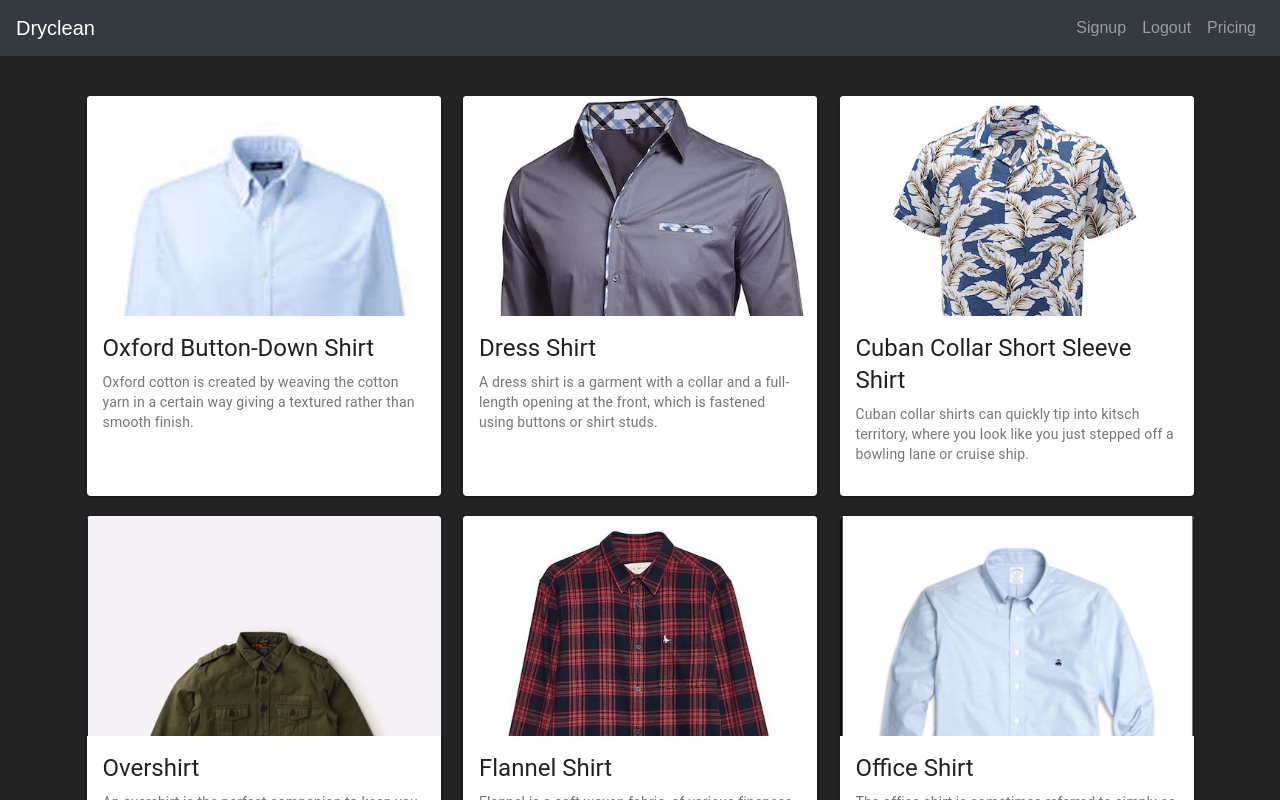
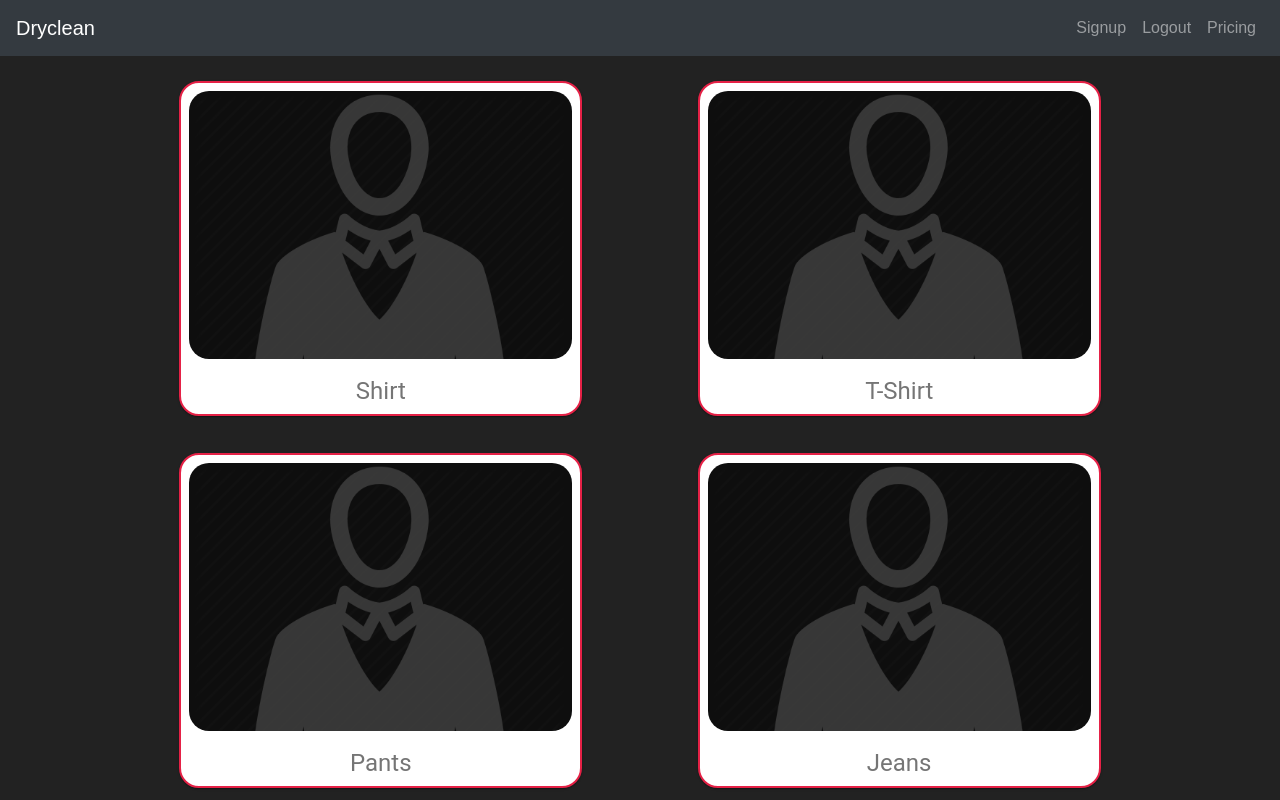
Before and after one commit to siddhesh156/dryclean, a React (Create React App) app: page /dashboard in a window 1280 px wide. Both pictures are taken after a click on the button "Men". Shown: the top 800 px of the page. Built offline with nearby package versions, Linux system fonts and the light colour scheme.

Commit message:
category added

```diff
--- /dev/null
+++ b/src/Component/GenderCategory/GenderCategory.css
@@ -0,0 +1,40 @@
+
+.selectContainerCategory{
+    height: 100%;
+    width: 100%;
+    display: flex;
+    background: transparent;
+    justify-content: center;
+}
+
+.productCardScreenCategory{
+    height: 100%;
+    width: 90%;
+   justify-content: space-evenly;
+    display: flex;
+    flex-wrap: wrap;
+
+    background: transparent;
+}
+
+.productCardCategory{
+    height: 45%;
+   width: 35%;
+  border: 2px #e52146 solid;
+  padding: 8px;
+  margin-top: 25px;
+
+}
+
+
+
+.productCard2Category{
+    height: 85%;
+    width: 70%;
+
+
+}
+
+.productCardMediaCategory{
+    height: 100%;
+}
--- /dev/null
+++ b/src/Component/GenderCategory/GenderCategory.js
@@ -0,0 +1,81 @@
+import React, { useState }  from 'react';
+import Card from '@material-ui/core/Card';
+import CardActionArea from '@material-ui/core/CardActionArea';
+import CardContent from '@material-ui/core/CardContent';
+import CardMedia from '@material-ui/core/CardMedia';
+import Typography from '@material-ui/core/Typography';
+import './GenderCategory.css'
+import { useSelector, useDispatch } from 'react-redux'
+
+
+import img1 from '../../images/Gender/Men.png';
+import img2 from '../../images/Gender/Women.png';
+
+
+const GenderCategory = () => {
+    const dispatch = useDispatch()
+    const categoryArray = [ { id: 1, title: "Shirt", img: img1 },
+    { id: 1, title: "T-Shirt", img: img1 },
+    { id: 1, title: "Pants", img: img1 },
+    { id: 1, title: "Jeans", img: img1 },
+]
+
+
+    const submit = (e) =>{
+        console.log("g nsmes",e.target.title)
+        switch(e.target.title){
+            case "Shirt":
+                dispatch({ type: "GENDER_TYPE", genderType: "product" })
+                dispatch({ type: "CATEGORY_TYPE", categoryType: e.target.title })
+                break;
+            case "T-Shirt":
+                dispatch({ type: "GENDER_TYPE", genderType: "product" })
+                dispatch({ type: "CATEGORY_TYPE", categoryType: e.target.title })
+                break;
+            case "Pants":
+                dispatch({ type: "GENDER_TYPE", genderType: "product" })
+                dispatch({ type: "CATEGORY_TYPE", categoryType: e.target.title })
+                break;
+            case "Jeans":
+                dispatch({ type: "GENDER_TYPE", genderType: "product" })
+                dispatch({ type: "CATEGORY_TYPE", categoryType: e.target.title })
+                break;
+            default : null
+                break;
+
+        }
+
+    }
+
+    return(
+        <div className="selectContainerCategory">
+             <div className="productCardScreenCategory">
+            {
+              categoryArray.map((n)=>( <Card className="productCardCategory" style={{borderRadius: "20px"}}>
+                <CardActionArea className="productCard2Category">
+                    <CardMedia
+                    className="productCardMediaCategory"
+                    image={img1}
+                    title={n.title}
+                    name={n.title}
+                    style={{backgroundPosition: "top", borderRadius: "20px"}}
+                    onClick={(e)=>submit(e)}
+                    />
+                    <CardContent>
+                    <Typography gutterBottom align="center" color="textSecondary" variant="h5" component="h2">
+                    {n.title}
+                    </Typography>
+                    </CardContent>
+                    </CardActionArea>
+
+                </Card>
+
+            ))
+
+            }
+            </div>
+        </div>
+    )
+}
+
+export default GenderCategory;
--- a/src/Component/Product/Product.js
+++ b/src/Component/Product/Product.js
@@ -1,4 +1,6 @@
 import React, { useState }  from 'react';
+import { useSelector, useDispatch } from 'react-redux'
+
 import './Product.css'
 import Card from '@material-ui/core/Card';
 import CardActionArea from '@material-ui/core/CardActionArea';
@@ -31,7 +33,13 @@ import img1 from '../../images/shirts/shirt1.png'
 
 const Product = () => {
 
-    const productList = [
+    const categoryType = useSelector(state => state.genderR.categoryType)
+
+    var productList = [{}]
+
+    switch(categoryType){
+        case "Shirt":
+            productList = [
                 { id: 1, name: "shirt", title: "Oxford Button-Down Shirt", descp: "Oxford cotton is created by weaving the cotton yarn in a certain way giving a textured rather than smooth finish.", img: img2 },
                 { id: 2, name: "shirt", title: "Dress Shirt", descp: "A dress shirt is a garment with a collar and a full-length opening at the front, which is fastened using buttons or shirt studs.", img: img3},
                 { id: 3, name: "shirt", title: "Cuban Collar Short Sleeve Shirt", descp: "Cuban collar shirts can quickly tip into kitsch territory, where you look like you just stepped off a bowling lane or cruise ship.", img: img4 },
@@ -41,8 +49,9 @@ const Product = () => {
                 { id: 7, name: "shirt", title: "Chambray Shirt", descp: "Chambray is a cotton plain-weave fabric made with a dyed warp yarn and a white filling yarn. Chambray is typically light blue in color. While it may look like denim, chambray is lighter and is woven differently.", img: img8 },
                 { id: 8, name: "shirt", title: "Classic Short Sleeve Shirt", descp: "A well fitting white Tee cut from high quality cotton can look as chic and grown up as a properly pressed white shirt if worn correctly. Short-sleeved polo shirts are also acceptable.", img: img9 },
                 ];
-
-        const productList2 = [
+            break;
+        case "Pants":
+            productList = [
                 { id: 1, name: "pants", title: "Cargo Pants", descp: "Cargo pants or cargo trousers after their original military purpose, are loosely cut pants originally designed for tough, outdoor activities, and whose design is distinguished by one or more cargo pockets.", img: img10 },
                 { id: 2, name: "pants", title: "Drawstring Pants", descp: "Elastic waist/drawstring pants are pants that can be pulled easily over and secured over the waist by stretchable elastic or drawstring. Drawstring is a string that runs in the inner side of waistband with two loose ends in the front.", img: img11},
                 { id: 3, name: "pants", title: "Pajama Pants", descp: "In the Western world, pajamas are soft, warm and traditionally loose garments derived from the Indian daywear pajamas are worn for sleeping and lounging by humans.", img: img12 },
@@ -52,6 +61,18 @@ const Product = () => {
                 { id: 7, name: "pants", title: "Khakis", descp: "Khakis, or khaki pants, are made with a heavier weight cotton fabric. khaki is a color (light-brown drab)", img: img16 },
                 { id: 8, name: "pants", title: "Chinos", descp: "Chino cloth is a twill fabric, originally made of 100% cotton. The most common items made from it, trousers, are widely called chinos. Today it is also found in cotton-synthetic blends.", img: img17 },
                 ];
+            break;
+
+
+        default : null
+            break;
+
+
+    }
+
+
+
+
 
       console.log("prodcut list  22 32",img1)
 
--- a/src/Redux/Gender/genderReducer.js
+++ b/src/Redux/Gender/genderReducer.js
@@ -1,5 +1,7 @@
 const initialState = {
-    genderType: "gender"
+    genderType: "gender",
+    categoryType: "Shirt",
+
 }
 
 const genderReducer = (state = initialState, action) => {
@@ -10,6 +12,11 @@ const genderReducer = (state = initialState, action) => {
             genderType: action.genderType
         }
 
+        case "CATEGORY_TYPE": return {
+            ...state,
+            categoryType: action.categoryType
+        }
+
 
         default: return state
     }
--- a/src/containers/Dashboard/Dashboard.js
+++ b/src/containers/Dashboard/Dashboard.js
@@ -4,6 +4,7 @@ import { Card, Button, FormGroup, FormControl, FormLabel } from "react-bootstrap
 import Navbars from "../NavBar/Navbars";
 import Product from "../../Component/Product/Product"
 import GenderCard from "../../Component/GenderCard/GenderCard"
+import GenderCategory from "../../Component/GenderCategory/GenderCategory"
 
 import { useSelector, useDispatch } from 'react-redux'
 import './Dashboard.css'
@@ -18,7 +19,7 @@ const Dashboard = () =>{
 
   switch (genderType) {
 
-    case "Men": mainScreen = <Product />
+    case "Men": mainScreen = <GenderCategory />
         break;
 
     case "product": mainScreen = <Product />
```
Lines whose indentation alone changed are shown as unchanged.
